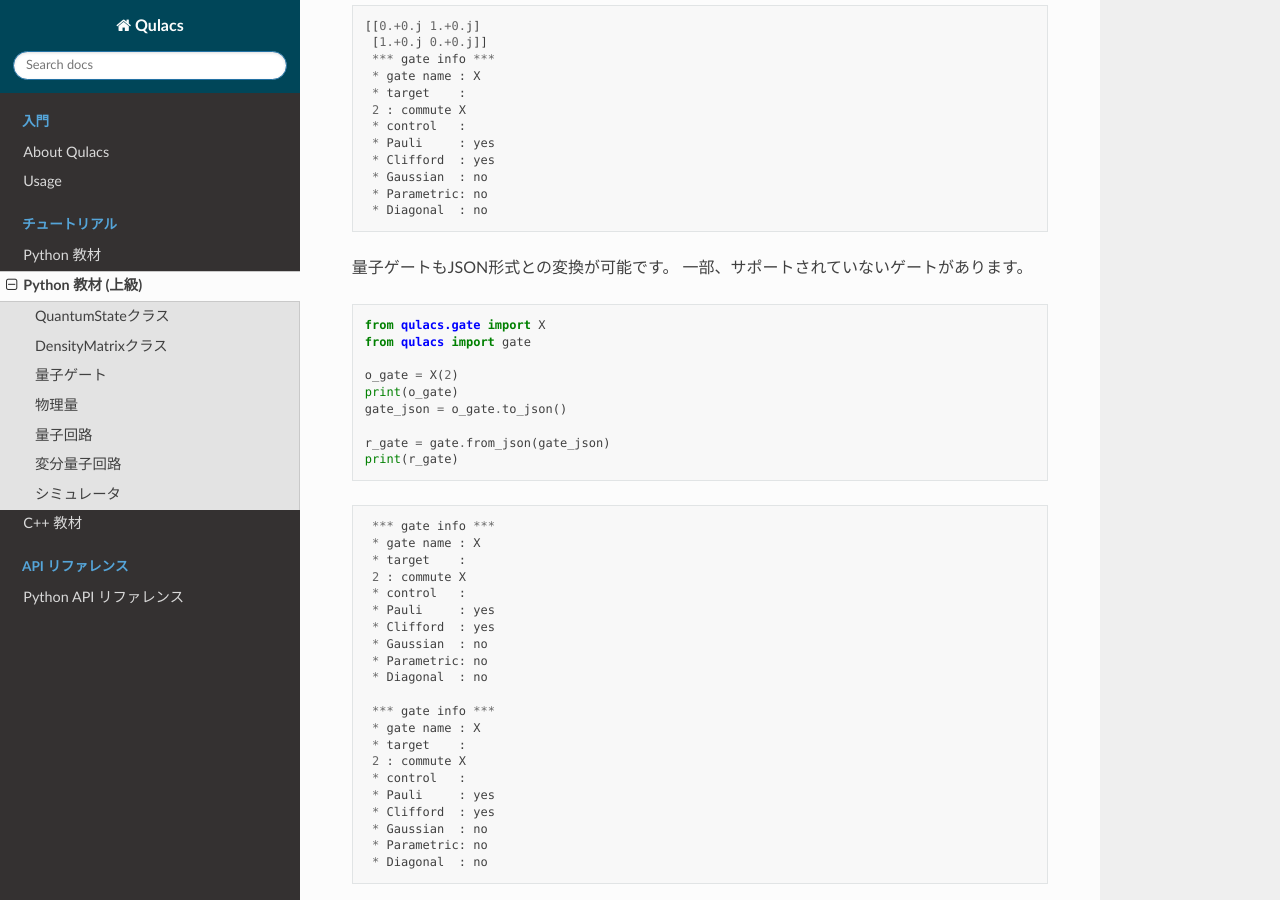
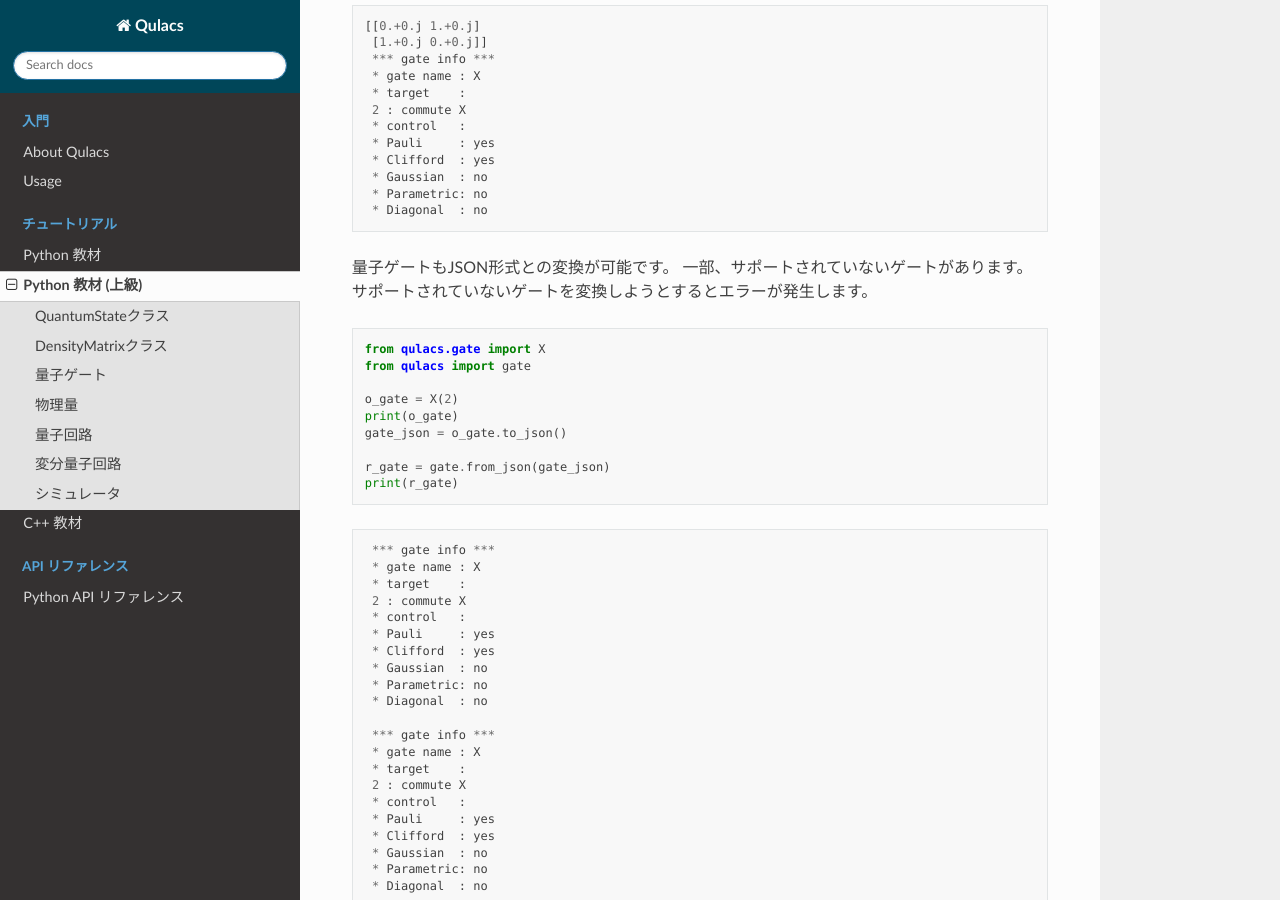
Before and after one commit to qulacs/qulacs, a Sphinx documentation site: the page built from doc/ja/source/guide/2.0_python_advanced.md, in a window 1280 px wide and 900 px high, scrolled down 16052 px. Built offline with Sphinx 7.4.7 and the Read the Docs theme 2.0.0, drawn with Linux system fonts in a browser that asks for light colours; pages that are not in the unit, such as notebooks, are missing from menus; the version number could not be read and is left out.

Commit message:
added note about gate.to_json() error

````diff
--- a/doc/ja/source/guide/2.0_python_advanced.md
+++ b/doc/ja/source/guide/2.0_python_advanced.md
@@ -850,6 +850,7 @@ print(gate)
 
 量子ゲートもJSON形式との変換が可能です。
 一部、サポートされていないゲートがあります。
+サポートされていないゲートを変換しようとするとエラーが発生します。
 
 ```python
 from qulacs.gate import X
````
Also changed, not shown: doc/en/source/guide/2.0_python_advanced.ipynb.
